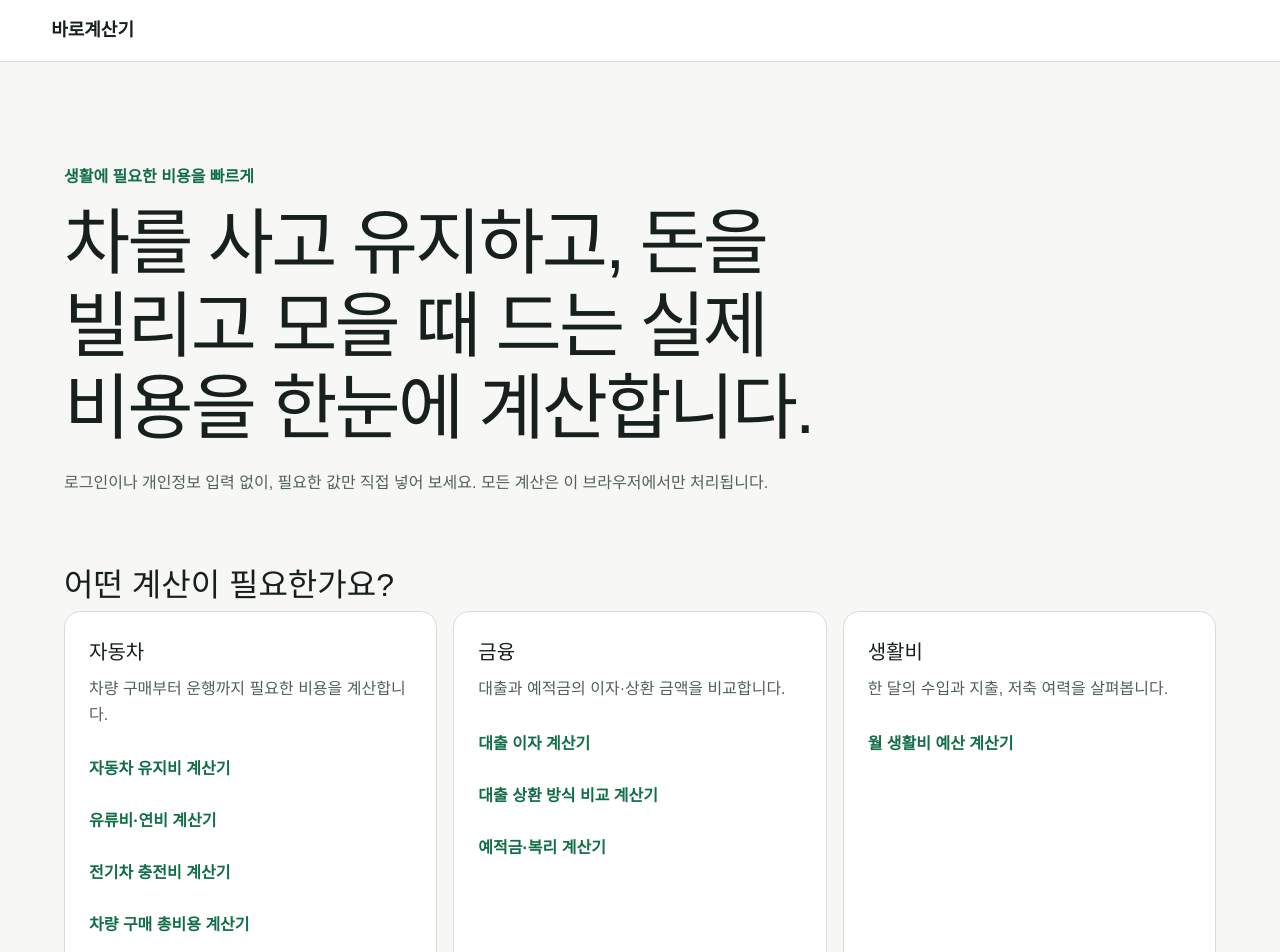
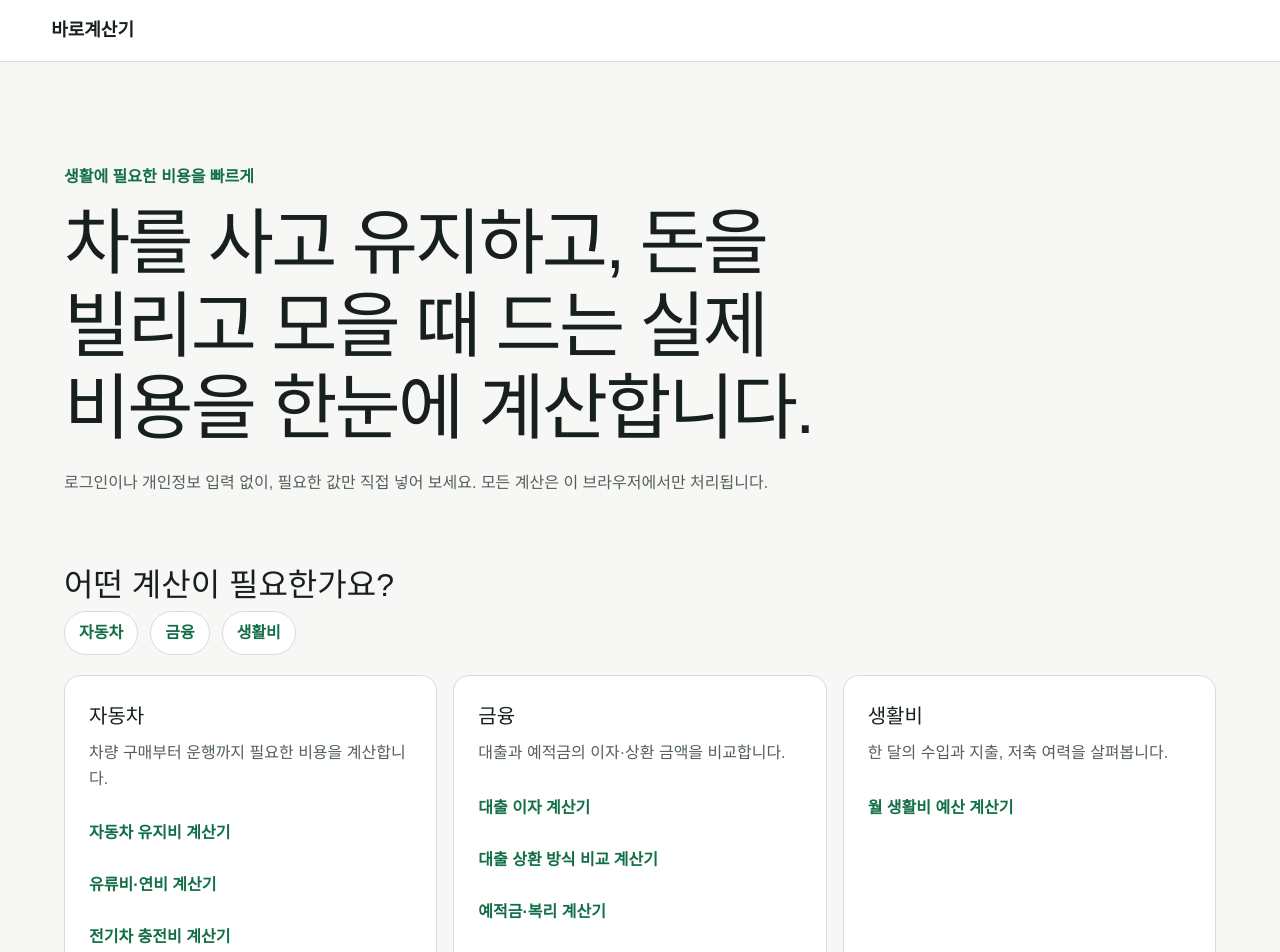
Before and after one commit to bongworks/justcalc, a Next.js app: page / in a window 1280 px wide. Shown: the top 952 px of the page. Built offline with nearby package versions, Linux system fonts and the light colour scheme.

Commit message:
fix: add homepage category navigation

```diff
--- a/app/globals.css
+++ b/app/globals.css
@@ -19,6 +19,9 @@ h1, h2, h3, p { margin-top: 0; }
 h1 { max-width: 19ch; margin-bottom: 1.25rem; font-size: clamp(2.25rem, 6vw, 4.5rem); line-height: 1.15; letter-spacing: -.04em; }
 h2 { font-size: clamp(1.5rem, 3vw, 2rem); }
 .hero > p:last-child, .category-card p { color: var(--muted); }
+.category-nav { margin-bottom: 1.25rem; }
+.category-nav ul { display: flex; flex-wrap: wrap; gap: .75rem; margin: 0; padding: 0; list-style: none; }
+.category-nav a { display: inline-flex; align-items: center; min-height: 2.75rem; padding: 0 .875rem; border: 1px solid var(--line); border-radius: 999px; background: var(--surface); font-weight: 700; text-decoration: none; }
 .category-grid { display: grid; grid-template-columns: repeat(3, minmax(0, 1fr)); gap: 1rem; }
 .category-card { min-height: 100%; padding: 1.5rem; border: 1px solid var(--line); border-radius: 1rem; background: var(--surface); }
 .category-card h3 { margin-bottom: .5rem; font-size: 1.25rem; }
--- a/app/page.tsx
+++ b/app/page.tsx
@@ -1,5 +1,6 @@
 const categories = [
   {
+    id: 'car',
     name: '자동차',
     description: '차량 구매부터 운행까지 필요한 비용을 계산합니다.',
     tools: [
@@ -11,6 +12,7 @@ const categories = [
     ],
   },
   {
+    id: 'finance',
     name: '금융',
     description: '대출과 예적금의 이자·상환 금액을 비교합니다.',
     tools: [
@@ -20,6 +22,7 @@ const categories = [
     ],
   },
   {
+    id: 'life',
     name: '생활비',
     description: '한 달의 수입과 지출, 저축 여력을 살펴봅니다.',
     tools: [['월 생활비 예산 계산기', '/life/monthly-budget/']],
@@ -36,17 +39,24 @@ export default function Home() {
       </section>
       <section aria-labelledby="category-title">
         <h2 id="category-title">어떤 계산이 필요한가요?</h2>
+        <nav className="category-nav" aria-label="계산기 카테고리">
+          <ul>
+            {categories.map((category) => (
+              <li key={category.id}><a href={`#${category.id}`}>{category.name}</a></li>
+            ))}
+          </ul>
+        </nav>
         <div className="category-grid">
           {categories.map((category) => (
-            <article className="category-card" key={category.name}>
-              <h3>{category.name}</h3>
+            <section className="category-card" id={category.id} key={category.name} aria-labelledby={`${category.id}-title`}>
+              <h3 id={`${category.id}-title`}>{category.name}</h3>
               <p>{category.description}</p>
               <ul>
                 {category.tools.map(([title, href]) => (
                   <li key={href}><a href={href}>{title}</a></li>
                 ))}
               </ul>
-            </article>
+            </section>
           ))}
         </div>
       </section>
```
Also changed, not shown: 1 other file (tests, documents, lock files or other folders).
